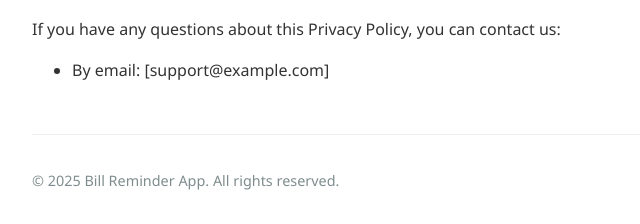
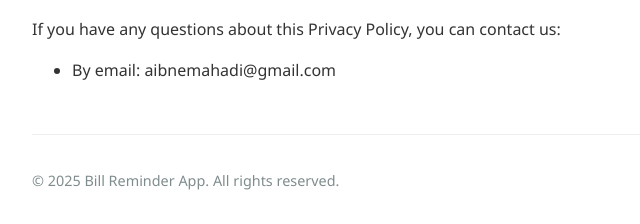
Before and after one commit to MD-MOSTOFA-MAHADI/Smart-Bill-Reminder---Privacy-Policy, a plain HTML site: page index.html in a window 1280 px wide. Shown: the part 1752-1976 px from the top of the page, 208-848 px from the left. Drawn offline with Linux system fonts and the light colour scheme.

Commit message:
Update contact email in Privacy Policy

```diff
--- a/index.html
+++ b/index.html
@@ -87,7 +87,7 @@
     <h2>Contact Us</h2>
     <p>If you have any questions about this Privacy Policy, you can contact us:</p>
     <ul>
-        <li>By email: [support@example.com]</li>
+        <li>By email: aibnemahadi@gmail.com</li>
     </ul>
 
     <div class="footer">
```
